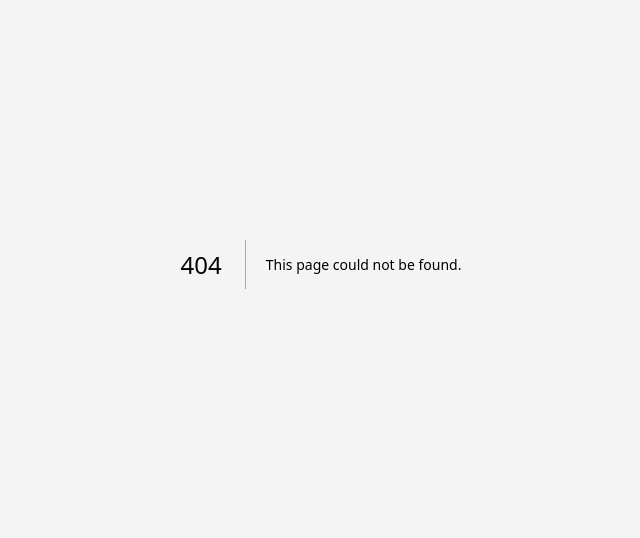
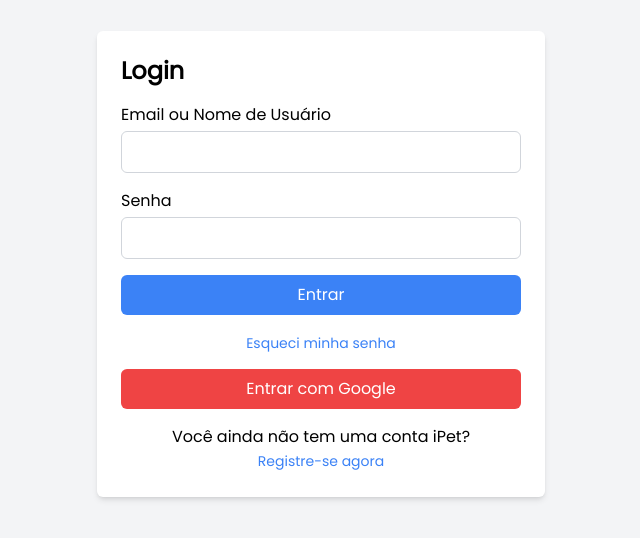
Before and after one commit to Luan-max/ipet-frontend, a Next.js app: page /login in a window 1280 px wide. Before the commit this address had no page. Shown: the part 136-674 px from the top of the page, without its empty margins (319-959 px from the left). Built offline with nearby package versions, Linux system fonts and the light colour scheme.

Commit message:
adicionado contatos/login

```diff
--- a/package.json
+++ b/package.json
@@ -9,6 +9,7 @@
     "lint": "next lint"
   },
   "dependencies": {
+    "@heroicons/react": "^2.0.18",
     "@types/node": "20.2.5",
     "@types/react": "18.2.7",
     "@types/react-dom": "18.2.4",
--- /dev/null
+++ b/src/app/contact/page.tsx
@@ -0,0 +1,52 @@
+"use client";
+
+import Button from "@/components/button";
+import Footer from "@/components/footer";
+import Header from "@/components/header";
+
+export default function Contact() {
+  return (
+    <main className="w-full min-h-screen flex flex-col ">
+      <Header />
+      <div className=" max-w-md mx-auto bg-white rounded p-8 shadow-md my-16">
+        <h2 className="text-2xl mb-4  ">Formulário de Contato</h2>
+        <form className="">
+          <div className="mb-4">
+            <label htmlFor="email" className="block text-gray-700 text-sm font-bold mb-2">
+              Nome:
+            </label>
+            <input
+              type="text"
+              id="name"
+              className="w-full px-4 py-2 border border-gray-300 rounded focus:outline-none focus:border-indigo-500"
+              placeholder="Digite seu nome"
+            />
+          </div>
+          <div className="mb-4">
+            <label htmlFor="email" className="block text-gray-700 text-sm font-bold mb-2">
+              Email:
+            </label>
+            <input
+              type="email"
+              id="email"
+              className="w-full px-4 py-2 border border-gray-300 rounded focus:outline-none focus:border-indigo-500"
+              placeholder="Digite seu email"
+            />
+          </div>
+          <div className="mb-4">
+            <label htmlFor="message" className="block text-gray-700 text-sm font-bold mb-2">
+              Mensagem:
+            </label>
+            <textarea
+              id="message"
+              className="w-full px-4 py-2 border border-gray-300 rounded focus:outline-none focus:border-indigo-500"
+              placeholder="Digite sua mensagem"
+            ></textarea>
+          </div>
+          <Button label="Enviar" />
+        </form>
+      </div>
+      <Footer />
+    </main>
+  );
+}
--- /dev/null
+++ b/src/app/login/page.tsx
@@ -0,0 +1,109 @@
+"use client";
+import React, { useState } from 'react';
+
+
+const Login = () => {
+  const [email, setEmail] = useState('');
+  const [password, setPassword] = useState('');
+  const [showPassword, setShowPassword] = useState(false);
+
+  const handleEmailChange = (e: { target: { value: React.SetStateAction<string>; }; }) => {
+    setEmail(e.target.value);
+  };
+
+  const handlePasswordChange = (e: { target: { value: React.SetStateAction<string>; }; }) => {
+    setPassword(e.target.value);
+  };
+
+  const togglePasswordVisibility = () => {
+    setShowPassword(!showPassword);
+  };
+
+  const handleLogin = () => {
+    // Lógica de login aqui
+  };
+
+  const handleForgotPassword = () => {
+    // Lógica de recuperação de senha aqui
+  };
+
+  const handleGoogleLogin = () => {
+    // Lógica de login com Google aqui
+  };
+
+  const handleRegister = () => {
+    // Lógica de registro aqui
+  };
+
+  return (
+    <div className="flex flex-col items-center justify-center min-h-screen bg-gray-100">
+      <div className="max-w-md w-full bg-white p-6 rounded-md shadow-md">
+        <h2 className="text-2xl font-bold mb-4">Login</h2>
+        <div className="mb-4">
+          <label htmlFor="email" className="block font-medium mb-1">
+            Email ou Nome de Usuário
+          </label>
+          <input
+            type="text"
+            id="email"
+            value={email}
+            onChange={handleEmailChange}
+            className="border border-gray-300 rounded-md px-3 py-2 w-full"
+          />
+        </div>
+        <div className="mb-4 relative">
+          <label htmlFor="password" className="block font-medium mb-1">
+            Senha
+          </label>
+          <input
+            type={showPassword ? 'text' : 'password'}
+            id="password"
+            value={password}
+            onChange={handlePasswordChange}
+            className="border border-gray-300 rounded-md px-3 py-2 w-full"
+          />
+          <button
+            type="button"
+            onClick={togglePasswordVisibility}
+            className="absolute right-3 top-1/2 transform -translate-y-1/2"
+          >
+
+          </button>
+        </div>
+        <button
+          type="button"
+          onClick={handleLogin}
+          className="bg-blue-500 text-white px-4 py-2 rounded-md hover:bg-blue-600 mb-4 w-full"
+        >
+          Entrar
+        </button>
+        <button
+          type="button"
+          onClick={handleForgotPassword}
+          className="text-blue-500 text-sm hover:underline mb-4 w-full text-center"
+        >
+          Esqueci minha senha
+        </button>
+        <button
+          type="button"
+          onClick={handleGoogleLogin}
+          className="bg-red-500 text-white px-4 py-2 rounded-md hover:bg-red-600 w-full"
+        >
+          Entrar com Google
+        </button>
+        <p className="text-center mt-4">
+          Você ainda não tem uma conta iPet?{' '}
+          <button
+            type="button"
+            onClick={handleRegister}
+            className="text-blue-500 text-sm hover:underline"
+          >
+            Registre-se agora
+          </button>
+        </p>
+      </div>
+    </div>
+  );
+};
+
+export default Login;
--- a/src/app/page.tsx
+++ b/src/app/page.tsx
@@ -9,13 +9,18 @@ import {
   Clock,
   CloudArrowUp,
   Money,
+  PaperPlaneRight,
+  PaperPlaneTilt,
   PhoneCall,
+  Table,
+  UserList,
 } from "phosphor-react";
 import { Communication, Online, Prontu, Calendar } from "@/components/icons";
 import Footer from "@/components/footer";
 import Image from "next/image";
 
 import dash from "../../public/assets/dashboard.png";
+import form from "../../public/assets/form.jpg";
 
 export default function Home() {
   return (
@@ -26,18 +31,14 @@ export default function Home() {
           <h1 className="text-primary-0 text-2xl font-bold">
             Software médico iPet
           </h1>
-          <h2 className="text-primary-0 text-5xl">
+          <h2 className="text-gray text-5xl">
             Faça a gestão da sua clínica de <br />
             forma otimizada e fácil
           </h2>
-          <p className="text-gray-700 text-2xl">
-            Conquiste uma gestão clínica de excelência com <br />
-            um software médico feito para você
-          </p>
           <Button label="Quero conhecer" />
           <div className="flex flex-row gap-2 items-center cursor-pointer">
             <PhoneCall size={32} color="#0ea5e9" />
-            <span className="text-primary-0 text-sm font-bold ">
+            <span  className="text-primary-0 text-sm font-bold ">
               Fale conosco
             </span>
           </div>
@@ -132,6 +133,49 @@ export default function Home() {
             </div>
           </div>
         </div>
+        <div className="flex flex-row justify-around items-center">
+          <div className="flex justify-center items-center mt-10 p-4 gap-4">
+            <div className="flex flex-col gap-7 items-start justify-center">
+              <span className="text-4xl font-medium text-gray-600">
+                {" "}
+                Ofereça um atendimento totalmente personalizado
+              </span>
+              <div className="mt-5 flex flex-row gap-4 justify-center items-center ">
+                <Table size={25} color="#0ea5e9" weight="bold" />
+
+                <span className="text-sm font-bold text-gray-700 ">
+                  Customize o prontuário de acordo com sua prática
+                </span>
+              </div>
+              <hr className="w-full" />
+              <div className="flex flex-row gap-4 justify-center items-center ">
+                <UserList size={25} color="#0ea5e9" weight="bold" />
+                <span className="text-sm font-bold text-gray-700">
+                  Customize o prontuário de acordo com sua prática
+                </span>
+              </div>
+              <hr className="w-full" />
+              <div className="flex flex-row gap-4 justify-center items-center  ">
+                <PaperPlaneTilt size={25} color="#0ea5e9" weight="bold" />
+
+                <span className="text-sm font-bold text-gray-700">
+                  Envie comunicações personalizadas para os pacientes
+                </span>
+              </div>
+              <hr className="w-full" />
+              <Button label="Quero testar conhecimento" />
+            </div>
+            <div className="flex flex-row justify-center items-center">
+              <Image
+                src={form}
+                width={800}
+                height={150}
+                alt="Dashboard"
+                className="shadow-inner hover:shadow-lg rounded-lg"
+              />
+            </div>
+          </div>
+        </div>
       </section>
       <Footer />
     </main>
--- a/src/components/header/index.tsx
+++ b/src/components/header/index.tsx
@@ -14,7 +14,7 @@ export default function Header() {
         <Link href="#" className="text-white font-bold text-md hover:underline underline-offset-8">
           Funcionalidades
         </Link>
-        <Link href="#" className="text-white font-bold text-md hover:underline underline-offset-8">
+        <Link href="/contact" className="text-white font-bold text-md hover:underline underline-offset-8">
           Fale conosco
         </Link>
         <button className="bg-transparent w-36 h-10 rounded-md outline outline-offset-2 outline-2 outline-white hover:bg-white text-white hover:text-primary-0">
```
Also changed, not shown: 2 other files (tests, documents, lock files or other folders).
